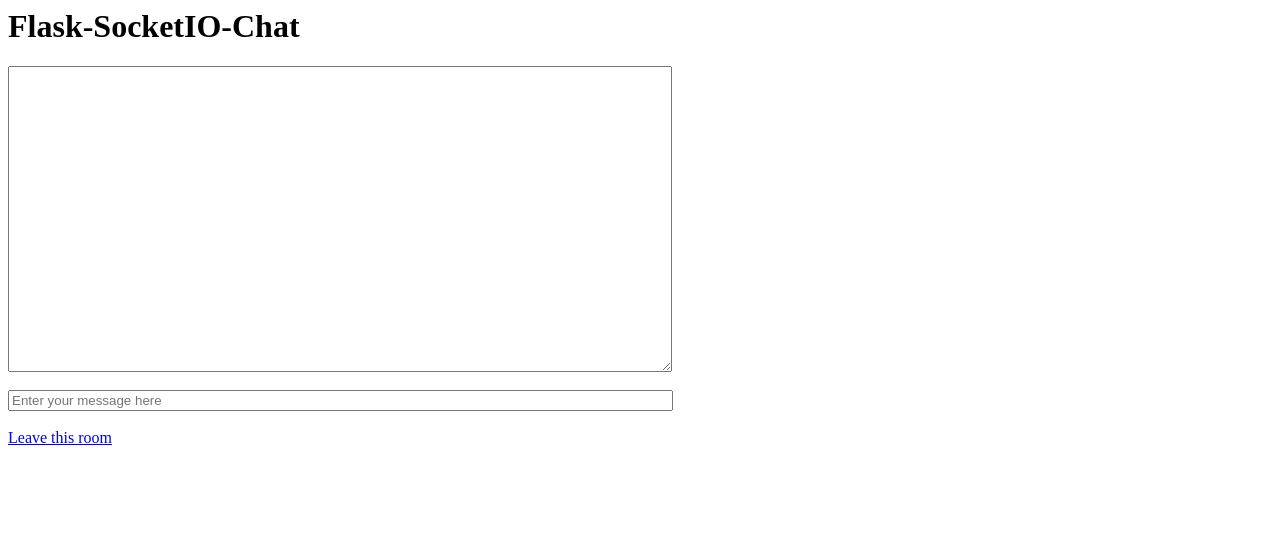
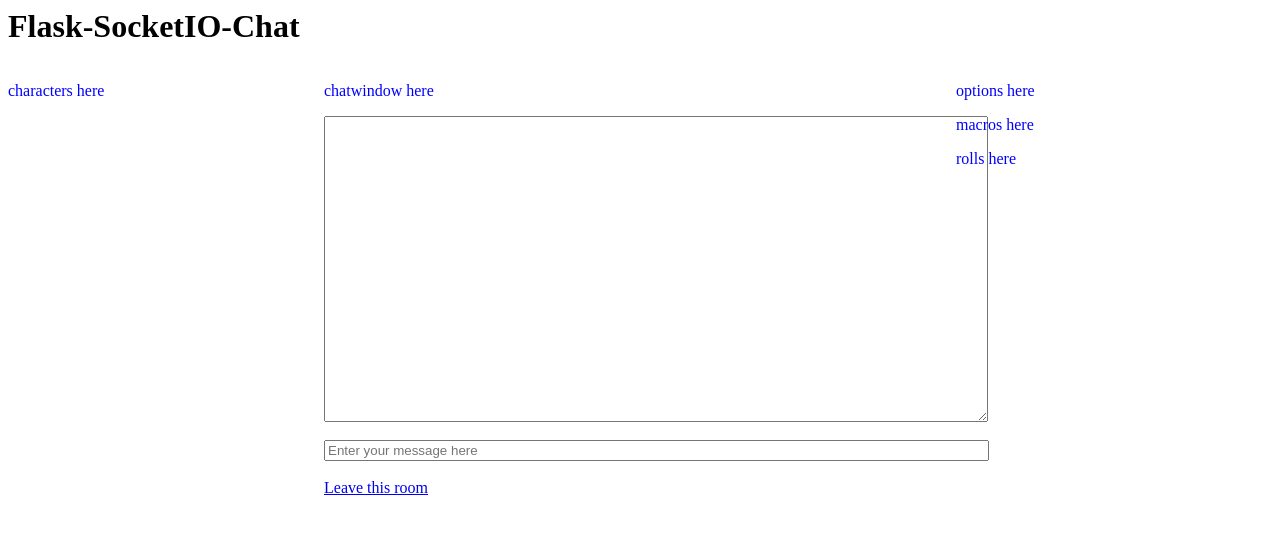
Before and after one commit to pullao/Farspeaker, a Flask app: page /chat in a window 1280 px wide. Shown: the top 534 px of the page. Run offline with Flask 2, Linux system fonts and the light colour scheme; the visitor is signed in with stand-in values (Sample User, id 1); some libraries are stand-ins or nearby versions.

Commit message:
Modified basic HTML file

```diff
--- a/app/templates/chat.html
+++ b/app/templates/chat.html
@@ -1,6 +1,7 @@
 <html>
     <head>
         <title>Flask-SocketIO-Chat</title>
+        <link rel="stylesheet" type="text/css" href="../static/style.css" />
         <script type="text/javascript" src="//code.jquery.com/jquery-1.4.2.min.js"></script>
         <script type="text/javascript" src="//cdnjs.cloudflare.com/ajax/libs/socket.io/1.3.6/socket.io.min.js"></script>
         <script type="text/javascript" charset="utf-8">
@@ -39,8 +40,21 @@
     </head>
     <body>
         <h1>Flask-SocketIO-Chat</h1>
-        <textarea id="chat" cols="80" rows="20"></textarea><br><br>
-        <input id="text" size="80" placeholder="Enter your message here"><br><br>
-        <a href="#" onclick="leave_room();">Leave this room</a>
+        <div id="pagewrap">
+            <div id="leftcolumn">
+                <div id="characters"><p>characters here</p></div>
+            </div>
+            <div id="middlecolumn">
+                <div id="chatwindow"><p>chatwindow here</p></div>
+                <textarea id="chat" cols="80" rows="20"></textarea><br><br>
+                <input id="text" size="80" placeholder="Enter your message here"><br><br>
+            <a href="#" onclick="leave_room();">Leave this room</a>
+            </div>
+            <div id="rightcolumn">
+                <div id="options"><p>options here</p></div>
+                <div id="macros"><p>macros here</p></div>
+                <div id="rolls"><p>rolls here</p></div>
+            </div>
+        </div>
     </body>
 </html>
```
